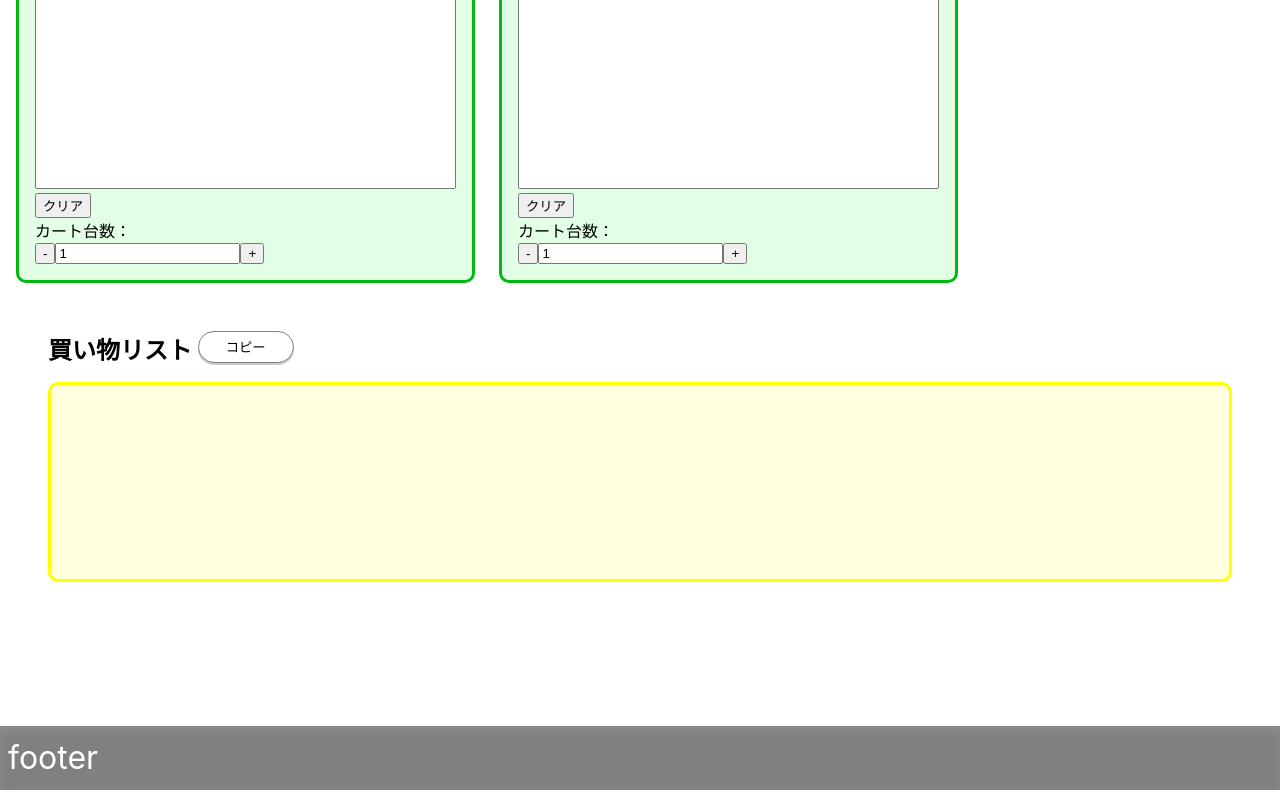
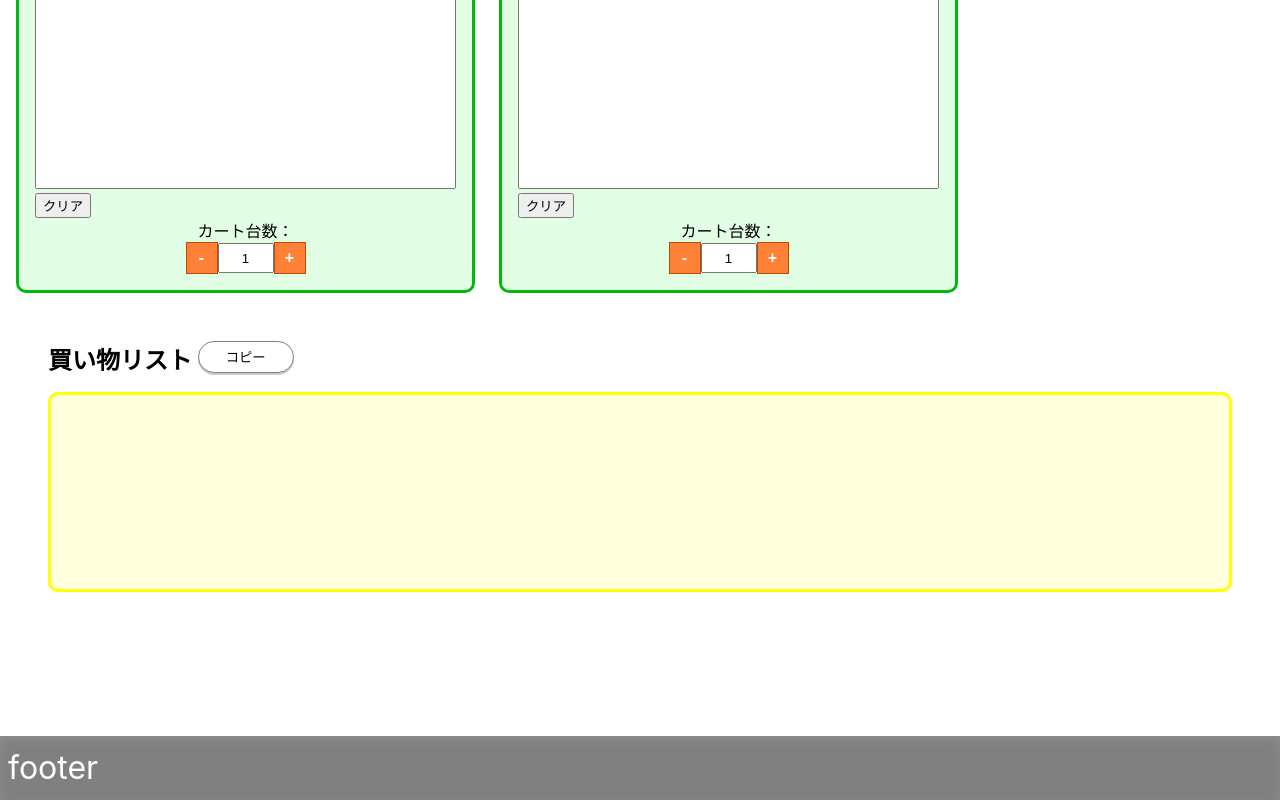
Before and after one commit to shimmen3141/calcart, a React (Create React App) app: page / in a window 1280 px wide. Shown: the part 766-1566 px from the top of the page. Built offline with nearby package versions, Linux system fonts and the light colour scheme.

Commit message:
add:CartCountSpinButtonにcssを追加

```diff
--- a/src/components/Cart/Cart.css
+++ b/src/components/Cart/Cart.css
@@ -14,4 +14,10 @@
   & textarea {
     resize: none;
   }
+
+  .spinButtonArea {
+    display: flex;
+    flex-flow: column;
+    align-items: center;
+  }
 }
--- a/src/components/Cart/Cart.js
+++ b/src/components/Cart/Cart.js
@@ -57,8 +57,10 @@ const Cart = React.memo(
         <div>
           <button onClick={handleClear}>クリア</button>
         </div>
-        <div>カート台数：</div>
-        <CartCountSpinButton hadleCartCountChange={hadleCartCountChange} />
+        <div className="spinButtonArea">
+          <div>カート台数：</div>
+          <CartCountSpinButton hadleCartCountChange={hadleCartCountChange} />
+        </div>
       </div>
     );
   }
--- /dev/null
+++ b/src/components/CartCountSpinButton/CartCountSpinButton.css
@@ -0,0 +1,29 @@
+.spinButton {
+  & input {
+    height: 1.5rem;
+    width: 3rem;
+    text-align: center;
+  }
+
+  & button {
+    height: 2rem;
+    width: 2rem;
+    font-size: 1rem;
+    font-weight: bold;
+    background-color: rgb(255, 129, 56);
+    color: white;
+    border: 1px solid #b84c00;
+    cursor: pointer;
+
+    &:hover {
+      transition: 0.2s all;
+      transform: scale(1.1);
+    }
+
+    &:disabled {
+      pointer-events: none;
+      background-color: rgb(190, 190, 190);
+      border: 1px solid rgb(190, 190, 190);
+    }
+  }
+}
--- a/src/components/CartCountSpinButton/CartCountSpinButton.js
+++ b/src/components/CartCountSpinButton/CartCountSpinButton.js
@@ -1,5 +1,6 @@
 import useCartCountSpinButton from "./useCartCountSpinButton";
 import { motion } from "framer-motion";
+import "./CartCountSpinButton.css";
 
 const CartCountSpinButton = ({ hadleCartCountChange }) => {
   const {
@@ -14,16 +15,7 @@ const CartCountSpinButton = ({ hadleCartCountChange }) => {
   } = useCartCountSpinButton({ hadleCartCountChange });
 
   return (
-    <div>
-      {errorMessage && (
-        <motion.div
-          initial={{ opacity: 1 }}
-          animate={{ opacity: 0 }}
-          transition={{ duration: 0.5, delay: 1.5 }}
-        >
-          {errorMessage}
-        </motion.div>
-      )}
+    <div className="spinButton">
       <button onClick={handleCountDown} disabled={isMinCount()}>
         -
       </button>
@@ -37,6 +29,15 @@ const CartCountSpinButton = ({ hadleCartCountChange }) => {
       <button onClick={handleCountUp} disabled={isMaxCount()}>
         +
       </button>
+      {errorMessage && (
+        <motion.div
+          initial={{ opacity: 1 }}
+          animate={{ opacity: 0 }}
+          transition={{ duration: 0.5, delay: 1.5 }}
+        >
+          {errorMessage}
+        </motion.div>
+      )}
     </div>
   );
 };
--- a/src/components/Carts/Carts.css
+++ b/src/components/Carts/Carts.css
@@ -27,4 +27,10 @@
     transition: 0.2s all;
     transform: scale(1.05);
   }
+
+  &:disabled {
+    pointer-events: none;
+    background-color: rgb(190, 190, 190);
+    border: 2px solid rgb(190, 190, 190);
+  }
 }
--- a/src/components/common/CopyButton/CopyButton.css
+++ b/src/components/common/CopyButton/CopyButton.css
@@ -9,4 +9,10 @@
   background-color: white;
   border: 1px solid gray;
   box-shadow: 0px 2px 0px rgba(0,0,0,0.2);
+  cursor: pointer;
+
+  &:hover {
+      transition: 0.2s all;
+      transform: scale(1.05);
+    }
 }
```
